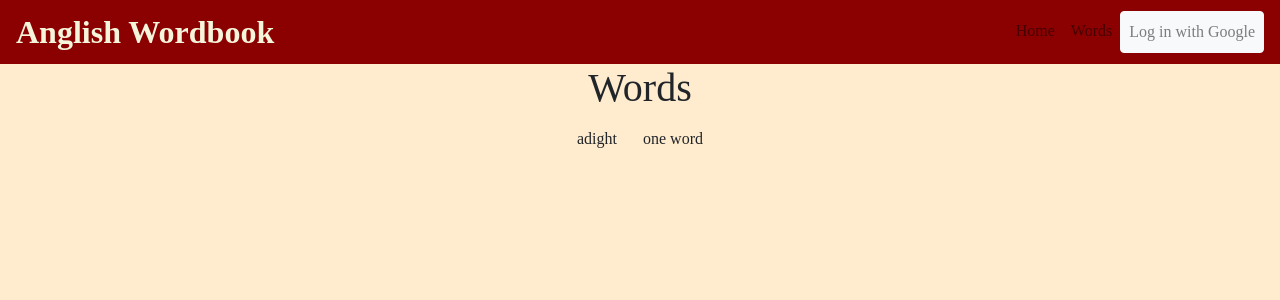
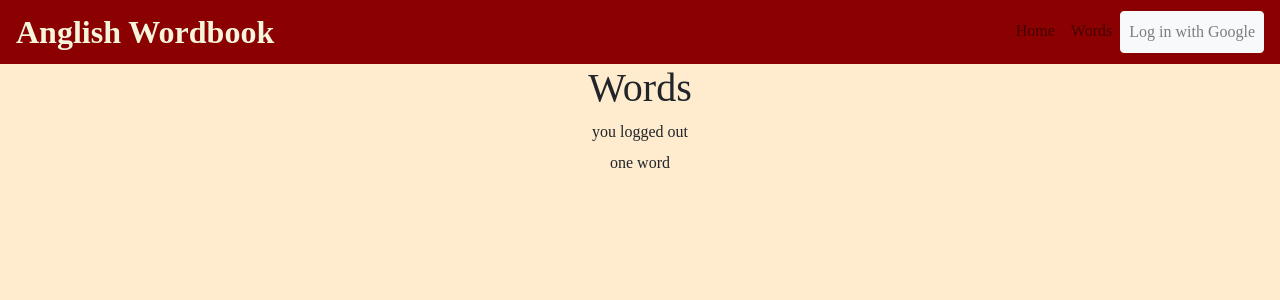
Before and after one commit to jthielman/anglish-wordbook, a React (Create React App) app: page /words in a window 1280 px wide. Shown: the top 300 px of the page. Built offline with nearby package versions, Linux system fonts and the light colour scheme; no server answers; a web font is replaced by a local one.

Commit message:
fixed logged-out routing bugs

```diff
--- a/src/components/pages/OneWord/OneWord.js
+++ b/src/components/pages/OneWord/OneWord.js
@@ -1,15 +1,20 @@
 import React from 'react';
 import { Link } from 'react-router-dom';
+import firebase from 'firebase/app';
+import 'firebase/auth';
+
+// import authData from '../../../helpers/data/authData';
 
 import './OneWord.scss';
 
 class OneWord extends React.Component {
   render() {
     const wordId = '12345';
+    const user = firebase.auth().currentUser;
     return (
       <div>
         <h1>One Word</h1>
-        <Link className='btn' to={`/words/${wordId}/adight`}>edit</Link>
+        { user ? <Link className='btn' to={`/words/${wordId}/adight`}>adight</Link> : <div>you logged out</div> }
       </div>
     );
   }
--- a/src/components/pages/Words/Words.js
+++ b/src/components/pages/Words/Words.js
@@ -1,15 +1,18 @@
 import React from 'react';
 import { Link } from 'react-router-dom';
+import firebase from 'firebase/app';
+import 'firebase/auth';
 
 import './Words.scss';
 
 class Words extends React.Component {
   render() {
     const wordId = '12345';
+    const user = firebase.auth().currentUser;
     return (
       <div className='Words'>
         <h1>Words</h1>
-        <Link className='btn' to={`/words/${wordId}/adight`}>adight</Link>
+        { user ? <Link className='btn' to={`/words/${wordId}/adight`}>adight</Link> : <div>you logged out</div> }
         <Link className='btn' to={`/words/${wordId}`}>one word</Link>
       </div>
     );
--- /dev/null
+++ b/src/helpers/data/authData.js
@@ -0,0 +1,7 @@
+import firebase from 'firebase/app';
+import 'firebase/auth';
+
+const getUid = () => firebase.auth().currentUser.uid;
+const getUser = () => firebase.auth().currentUser;
+
+export default { getUid, getUser };
```
